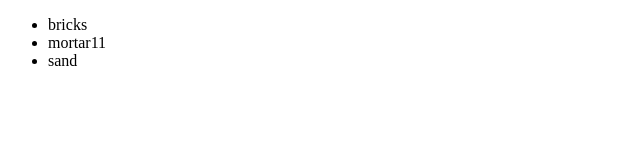
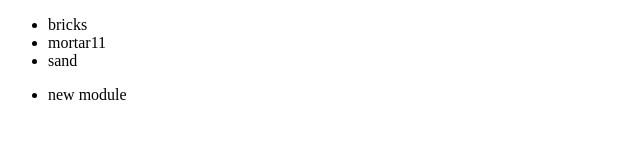
Before and after one commit to nil5286/test1, a plain HTML site: page index.html in a window 1280 px wide. Shown: the full height of the page, 0-640 px from the left. Drawn offline with Linux system fonts and the light colour scheme.

Commit message:
added new div

```diff
--- a/index.html
+++ b/index.html
@@ -11,5 +11,10 @@
 		<li>sand</li>
 	</ul>
 </div>
+<div>
+	<ul>
+		<li>new module</li>
+	</ul>
+</div>
 </body>
 </html>
```
